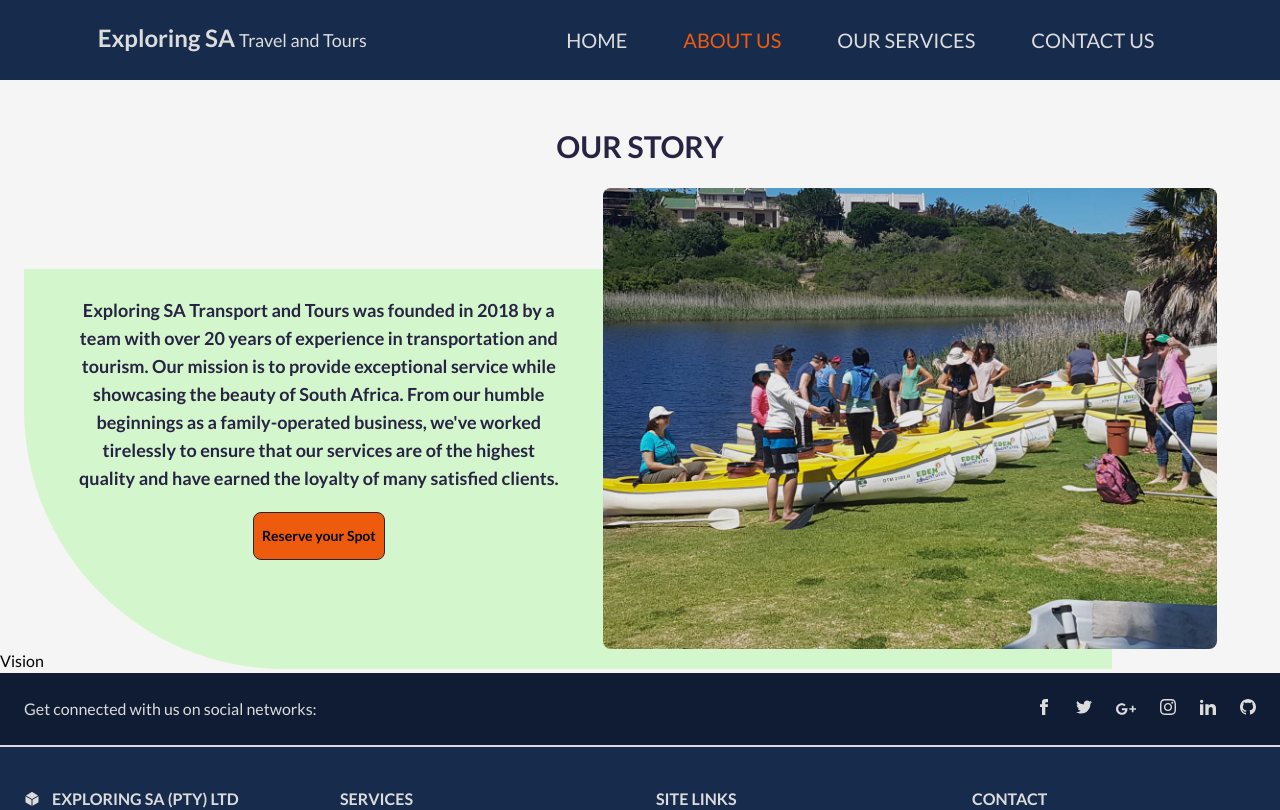
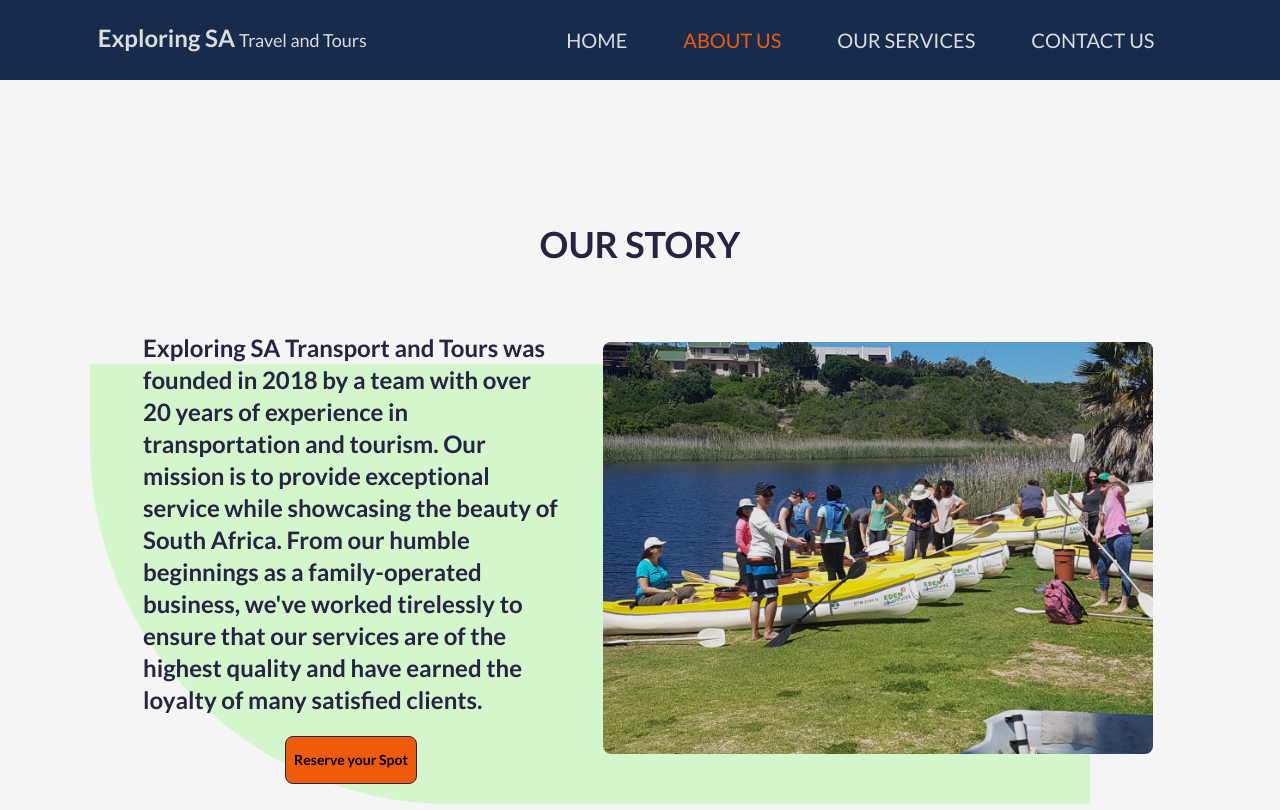
Before and after one commit to Riyaazct/exploringsa, a React (Create React App) app: page /about in a window 1280 px wide. Shown: the top 810 px of the page. Built offline with nearby package versions, Linux system fonts and the light colour scheme; what tailwindcss-animated, tw-elements would draw is missing.

Commit message:
adjustments to styling across viewports

```diff
--- a/src/index.css
+++ b/src/index.css
@@ -32,3 +32,8 @@
     border-radius: 0 260px;
   }
 }
+@media only screen and (min-width: 1280px) {
+  .aboutBg {
+    border-radius: 0 360px;
+  }
+}
--- a/src/routes/AboutUs.js
+++ b/src/routes/AboutUs.js
@@ -3,14 +3,14 @@ import Vision from "./Vision";
 
 const AboutUs = () => (
   <>
-    <div className="relative pt-16">
-      <h1 className="text-center my-6 text-2xl font-semibold text-blueText md:mt-16 md:text-3xl">
+    <div className="relative pt-16 md:mt-24 mb-24 md:mb-32">
+      <h1 className="text-center my-12 text-2xl font-semibold text-blueText md:mt-16 md:text-3xl lg:text-4xl 2xl:mt-0 2xl:mb-28">
         OUR STORY
       </h1>
-      <div className="flex flex-col-reverse justify-center items-center gap-5 md:flex-row md:gap-7 ">
+      <div className="flex flex-col-reverse justify-center items-center gap-5 md:flex-row md:gap-7 xl:mx-auto xl:max-w-[1650px] lg:max-w-[1000px] md:mx-auto md:max-w-[800px] 2xl:gap-10">
         {/* TEXT */}
-        <div className="max-w-[90%] sm:max-w-[80%] text-center rounded-lg mt-5 md:max-w-[45%] lg:max-w-[40%]">
-          <p className="my-auto text-lg text-blueText font-semibold md:text-base md:px-4 lg:text-lg">
+        <div className="max-w-[80%] text-center rounded-lg mt-5 md:max-w-[45%] lg:max-w-[40%] xl:max-w-[35%]">
+          <p className="my-auto text-lg text-blueText font-semibold md:text-base md:px-4 lg:text-lg xl:text-2xl text-left">
             Exploring SA Transport and Tours was founded in 2018 by a
             team with over 20 years of experience in transportation
             and tourism. Our mission is to provide exceptional service
@@ -25,12 +25,17 @@ const AboutUs = () => (
             Reserve your Spot
           </button>
           {/* Background div */}
-          <div className="bg-lightGreen absolute h-full max-h-[340px] w-[100%] left-0 bottom-4 -z-10 aboutBg sm:left-10 sm:max-w-[90%] md:-bottom-5 md:left-6 md:max-w-[80%] md:max-h-[400px] lg:min-w-[85vw] lg:min-h-[50vh]" />
+          <div
+            className="bg-lightGreen absolute h-full max-h-[540px] w-[100%] left-0 bottom-4 -z-10
+                          aboutBg sm:left-10 sm:max-w-[90%] md:-bottom-5 md:left-[2%] md:max-w-[65vw]
+                          md:max-h-[42vh] lg:left-6 lg:max-h-[52vh] lg:max-w-[75vw] xl:max-h-[55vh] xl:max-w-[1000px] xl:left-[7%]
+                          2xl:max-w-[1250px] 2xl:left-40"
+          />
         </div>
         {/* IMAGE */}
-        <div className="relative max-w-[75%] md:max-w-[48%]">
+        <div className="relative max-w-[75%] md:max-w-[48%] lg:max-w-[55%]">
           <img
-            className=" m-auto rounded-lg md:max-h-[40%]"
+            className=" m-auto rounded-lg md:max-h-[40%] lg:max-w-[480px] xl:max-w-[550px]"
             src="images/our story 2.jpg"
             alt="the company tour guide and owner with some tourists"
           />
```
